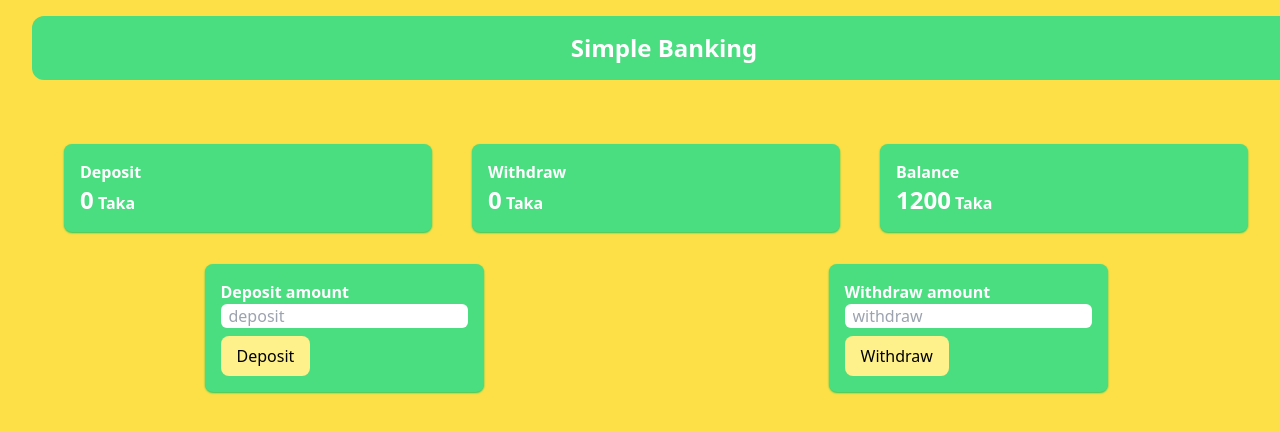
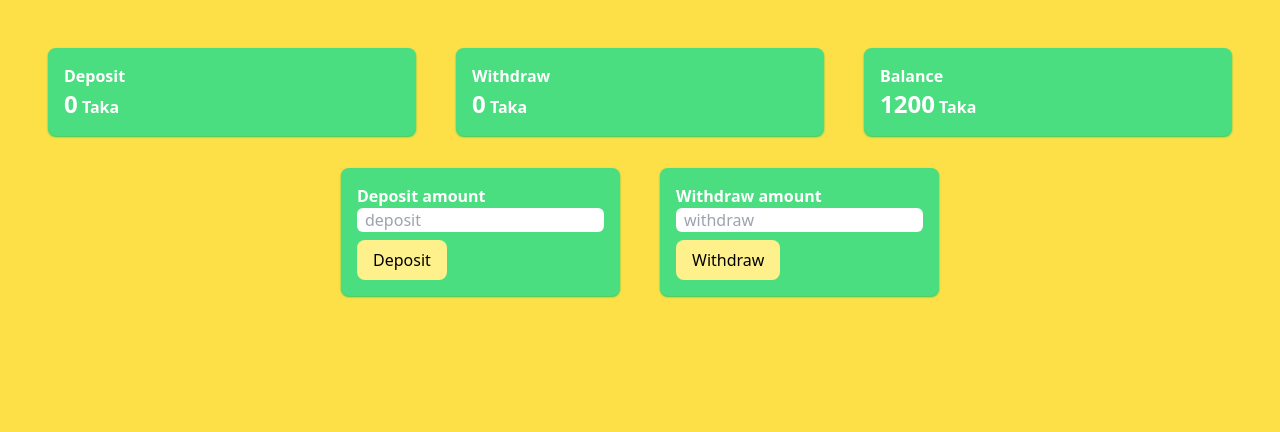
Before and after one commit to reimerr12/js-bank, a website: page index.html in a window 1280 px wide. Drawn offline with Linux system fonts and the light colour scheme.

Commit message:
second push

```diff
--- a/index.html
+++ b/index.html
@@ -7,10 +7,7 @@
     <link rel="stylesheet" href="./css/main.css">
 </head>
 <body class="bg-yellow-300">
-    <div class="ml-4">
-        <h1 class="container my-4 mx-4 p-4 text-center capitalize bg-green-400 text-white  rounded-xl font-bold text-2xl">simple banking</h1>
-    </div>
-    <div id="dashboard" class="container m-4 p-4">
+    <div id="dashboard" class="container  p-4">
         <div class="grid sm:grid-cols-1 md:grid-cols-3 gap-10 m-4 p-4">
             <div class="border-green-400 p-4 rounded-lg shadow-sm shadow-green-500 bg-green-400 transform hover:scale-105 duration-100">
                 <h2 class="font-semibold text-white">Deposit</h2>
@@ -34,7 +31,7 @@
             </div>
         </div>
 
-        <div id="inputSection" class="flex justify-around items-center flex-wrap">
+        <div id="inputSection" class="flex justify-center items-center gap-10 flex-wrap">
             <div class="border-green-400 p-4 rounded-lg shadow-sm shadow-green-500 bg-green-400">
                 <h3 class="font-semibold text-white">Deposit amount</h3>
                 <input type="number" class="rounded-md border-yellow-400 outline-none px-2" id="depositInput" placeholder="deposit">
```
